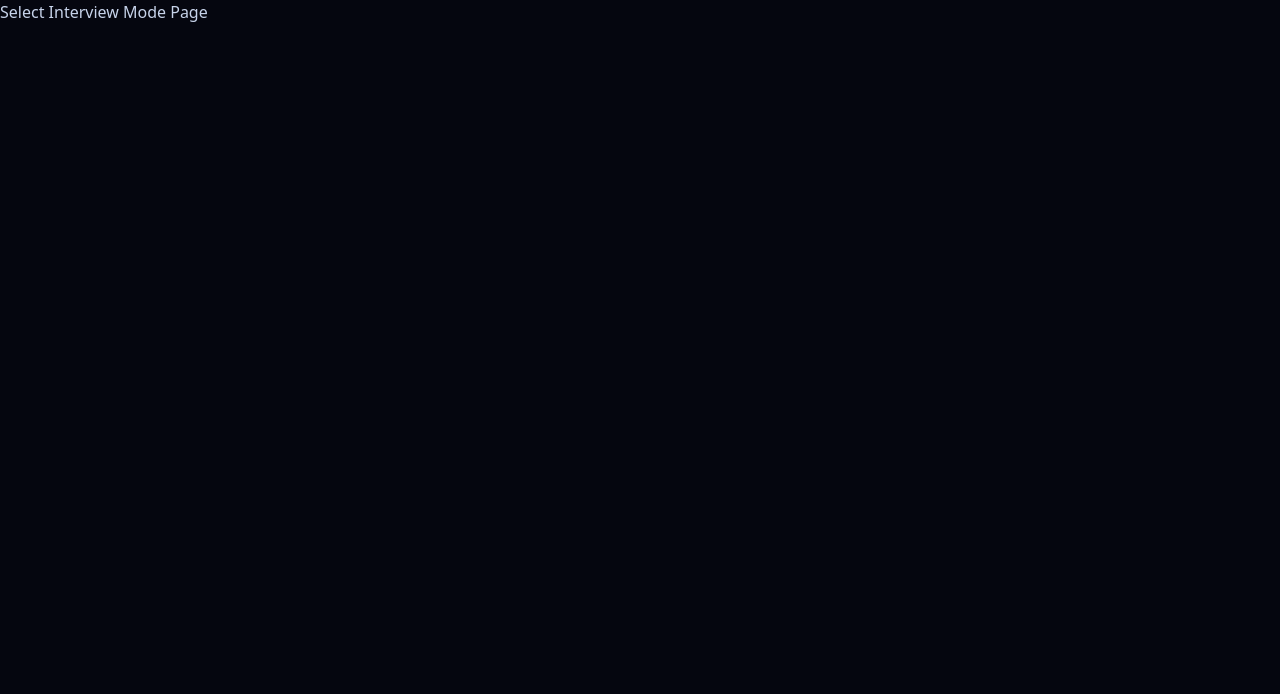
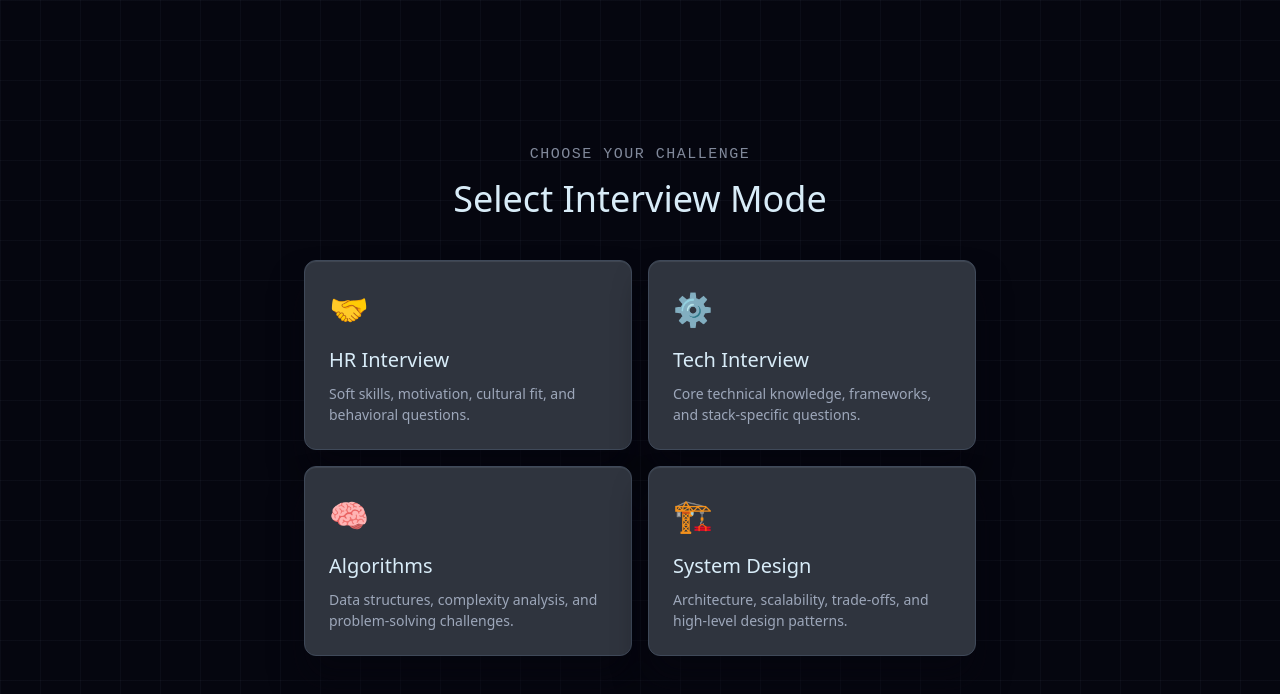
Before and after one commit to tamerlan-dejavu/offer-mania, a React app in the folder frontend/: page /select in a window 1280 px wide. Shown: the top 694 px of the page. Built offline with nearby package versions, Linux system fonts and the light colour scheme; the HTML template or start-up script is replaced by a standard one.

Commit message:
feat: implement SelectPage with interview mode selection and session creation

```diff
--- a/frontend/src/pages/SelectPage.jsx
+++ b/frontend/src/pages/SelectPage.jsx
@@ -1,3 +1,122 @@
+import { useState } from 'react';
+import { useNavigate } from 'react-router-dom';
+import api from '../api/client';
+
+const MODES = [
+  {
+    id: 'hr',
+    title: 'HR Interview',
+    description: 'Soft skills, motivation, cultural fit, and behavioral questions.',
+    icon: '🤝',
+  },
+  {
+    id: 'tech',
+    title: 'Tech Interview',
+    description: 'Core technical knowledge, frameworks, and stack-specific questions.',
+    icon: '⚙️',
+  },
+  {
+    id: 'algo',
+    title: 'Algorithms',
+    description: 'Data structures, complexity analysis, and problem-solving challenges.',
+    icon: '🧠',
+  },
+  {
+    id: 'system_design',
+    title: 'System Design',
+    description: 'Architecture, scalability, trade-offs, and high-level design patterns.',
+    icon: '🏗️',
+  },
+];
+
 export default function SelectPage() {
-  return <div>Select Interview Mode Page</div>;
+  const [loading, setLoading] = useState(null);
+  const [error, setError] = useState('');
+  const navigate = useNavigate();
+
+  const handleSelect = async (mode) => {
+    setLoading(mode);
+    setError('');
+    try {
+      const { data } = await api.post('/sessions/', { mode });
+      navigate(`/interview/${data.session_id}`);
+    } catch (err) {
+      setError(err.response?.data?.detail || 'Failed to create session');
+      setLoading(null);
+    }
+  };
+
+  return (
+    <div
+      className="min-h-screen flex flex-col items-center justify-center px-4 py-16"
+      style={{ backgroundColor: 'var(--color-midnight-ink)' }}
+    >
+      <div
+        className="fixed inset-0 pointer-events-none"
+        style={{
+          backgroundImage: 'linear-gradient(rgba(186,207,247,0.04) 1px, transparent 1px), linear-gradient(90deg, rgba(186,207,247,0.04) 1px, transparent 1px)',
+          backgroundSize: '40px 40px',
+        }}
+      />
+
+      <div className="relative w-full max-w-2xl">
+        <p
+          className="text-center mb-3 tracking-[0.1em] uppercase"
+          style={{ color: 'var(--color-fog)', fontFamily: 'var(--font-dotdigital)', fontSize: '15px' }}
+        >
+          Choose your challenge
+        </p>
+        <h1
+          className="text-center mb-10"
+          style={{ color: 'var(--color-glacier)', fontFamily: 'var(--font-aeonikpro)', fontSize: '36px', fontWeight: 500, lineHeight: '1.17' }}
+        >
+          Select Interview Mode
+        </h1>
+
+        <div className="grid grid-cols-2 gap-4">
+          {MODES.map((mode) => (
+            <button
+              key={mode.id}
+              onClick={() => handleSelect(mode.id)}
+              disabled={!!loading}
+              className="text-left rounded-[12px] p-6 transition-all hover:scale-[1.02]"
+              style={{
+                backgroundColor: loading === mode.id ? 'var(--color-electric-iris)' : 'var(--color-graphite-plate)',
+                boxShadow: 'inset 0px 1px 1px 0px rgba(199,211,234,0.12), 0px 24px 32px 0px rgba(6,6,14,0.7)',
+                border: '1px solid var(--color-steel-border)',
+                cursor: loading ? 'not-allowed' : 'pointer',
+                opacity: loading && loading !== mode.id ? 0.5 : 1,
+              }}
+            >
+              <div style={{ fontSize: '32px', marginBottom: '12px' }}>{mode.icon}</div>
+              <h2
+                style={{
+                  color: loading === mode.id ? '#fff' : 'var(--color-glacier)',
+                  fontFamily: 'var(--font-aeonikpro)',
+                  fontSize: '20px', fontWeight: 500, marginBottom: '8px',
+                }}
+              >
+                {loading === mode.id ? 'Starting...' : mode.title}
+              </h2>
+              <p
+                style={{
+                  color: loading === mode.id ? 'rgba(255,255,255,0.8)' : 'var(--color-pebble)',
+                  fontFamily: 'var(--font-untitled-sans)',
+                  fontSize: '14px', lineHeight: '1.5',
+                }}
+              >
+                {mode.description}
+              </p>
+            </button>
+          ))}
+        </div>
+
+        {error && (
+          <p className="text-center mt-6" style={{ color: 'var(--color-ember)', fontFamily: 'var(--font-untitled-sans)', fontSize: '14px' }}>
+            {error}
+          </p>
+        )}
+      </div>
+    </div>
+  );
 }
```
